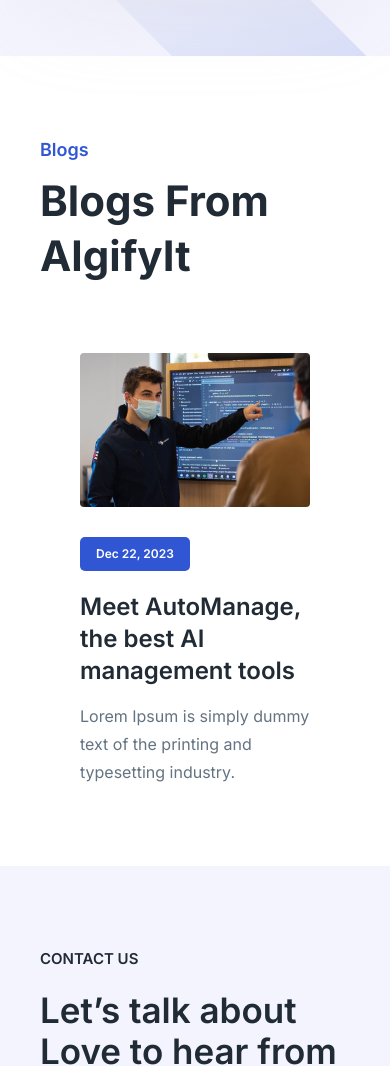
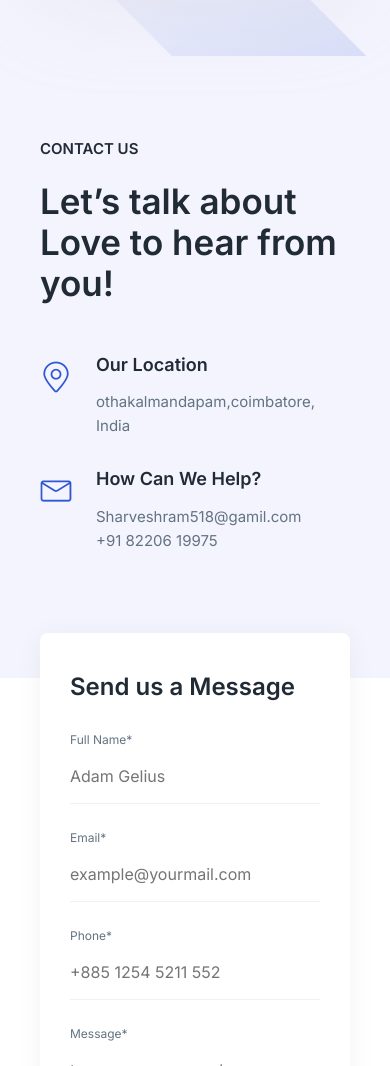
Before and after one commit to Sharvesh-changermakers/algifyit, a plain HTML site: page index.html in a window 390 px wide. Shown: the part 5132-6198 px from the top of the page. Drawn offline with Linux system fonts and the light colour scheme.

Commit message:
Update index.html

```diff
--- a/index.html
+++ b/index.html
@@ -48,9 +48,6 @@
                   </li>
                   <li class="nav-item">
                     <a class="ud-menu-scroll" href="#faq">FAQ</a>
-                  </li>
-                  <li class="nav-item">
-                    <a class="ud-menu-scroll" href="#blog">Blogs</a>
                   </li>
                   <li class="nav-item">
                     <a class="ud-menu-scroll" href="#contact">Contact</a>
@@ -336,48 +333,6 @@
     </section>
     <!-- ====== FAQ End ====== -->
 
-    <!-- ====== Blogs Start ====== -->
-    <section id="blog" class="ud-features">
-      <div class="container">
-        <div class="row">
-          <div class="col-lg-12">
-            <div class="ud-section-title">
-              <span>Blogs</span>
-              <h2>Blogs from AlgifyIt</h2>
-            </div>
-          </div>
-        </div>
-        <div class="container">
-        <div class="row">
-          <div class="col-lg-4 col-md-6">
-            <div class="ud-single-blog">
-              <div class="ud-blog-image">
-                <a href="">
-                  <img src="assets/images/blog/blog-01.jpg" alt="blog" />
-                </a>
-              </div>
-              <div class="ud-blog-content">
-                <span class="ud-blog-date">Dec 22, 2023</span>
-                <h3 class="ud-blog-title">
-                  <a href="blog-details.html">
-                    Meet AutoManage, the best AI management tools
-                  </a>
-                </h3>
-                <p class="ud-blog-desc">
-                  Lorem Ipsum is simply dummy text of the printing and
-                  typesetting industry.
-                </p>
-              </div>
-            </div>
-          </div>
-
-            </div>
-          </div>
-        </div>
-      </div>
-    </section>
-    <!-- ====== Blogs End ====== -->
-
     <!-- ====== Contact Start ====== -->
     <section id="contact" class="ud-contact">
       <div class="container">
```
